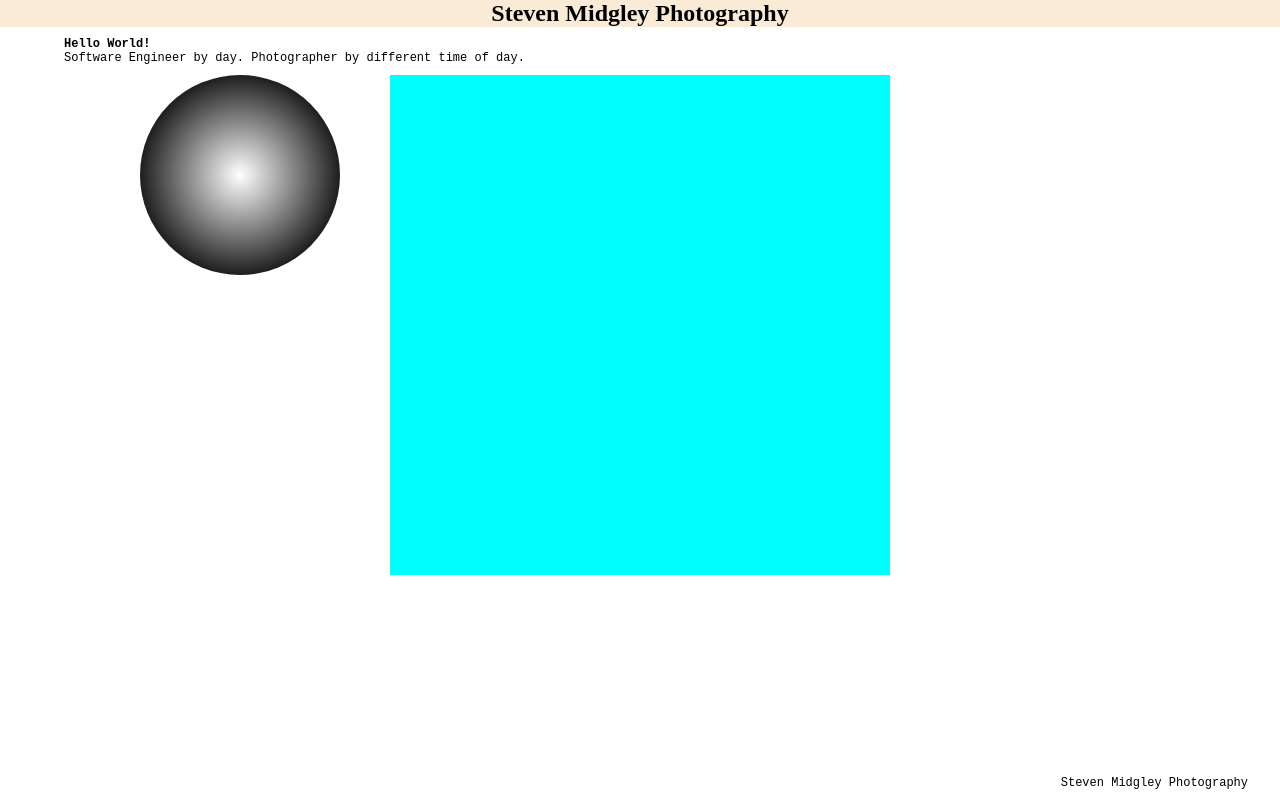
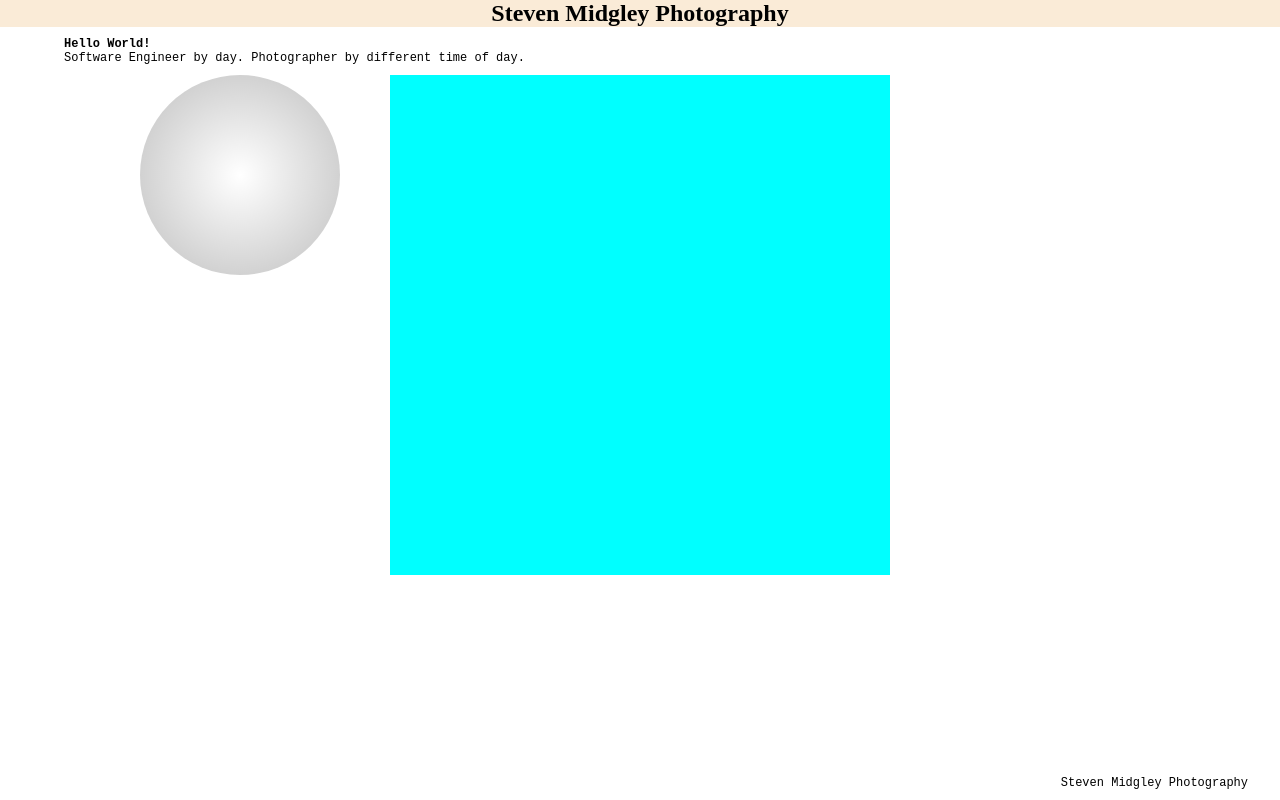
Before and after one commit to MadHatr0/photo-portfolio, an Angular app: page / in a window 1280 px wide. Built offline with nearby package versions, Linux system fonts and the light colour scheme.

Commit message:
did things.

```diff
--- a/src/app/pages/home/home.component.html
+++ b/src/app/pages/home/home.component.html
@@ -4,8 +4,8 @@
 		<p>Software Engineer by day. Photographer by different time of day.</p>
 	</section>
 	<section class="home-images" #homeImageContainer>
-		<div class="over-image" #overImage></div>
+		<div class="over-image"></div>
 		<div class="under-image"></div>
-		<div class="magik-cursor" #magikCursor></div>
+		<div class="magik-cursor"></div>
 	</section>
 </div>
--- a/src/app/pages/home/home.component.scss
+++ b/src/app/pages/home/home.component.scss
@@ -45,7 +45,7 @@
 		width: 200px;
 		height: 200px;
 		border-radius: 50%;
-		background: radial-gradient(circle, rgba(0, 0, 0, 0) 0%, rgba(0, 0, 0, 1) 80%);
+		background: radial-gradient(circle, rgba(0, 0, 0, 0) 0%, rgba(0, 0, 0, .25) 99%);
 		pointer-events: none;
 	}
 }
```
